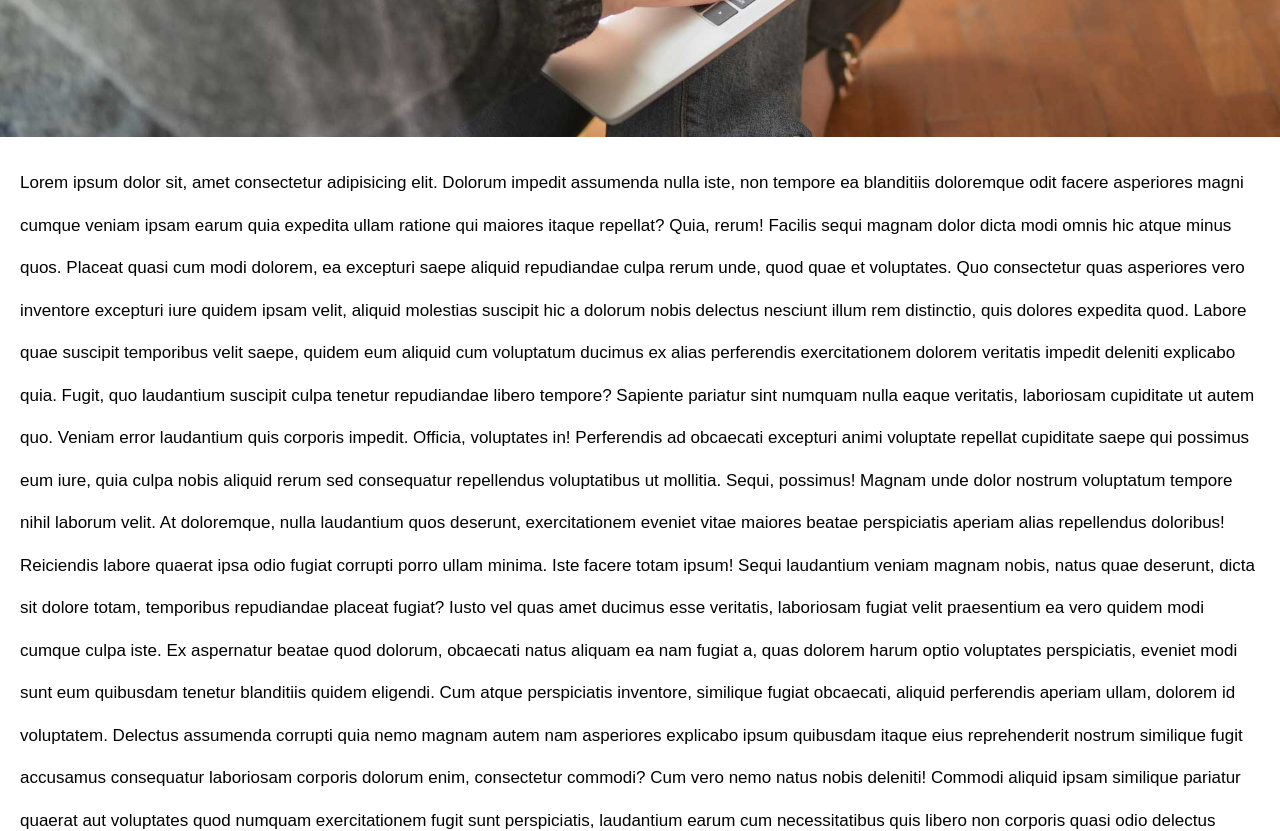
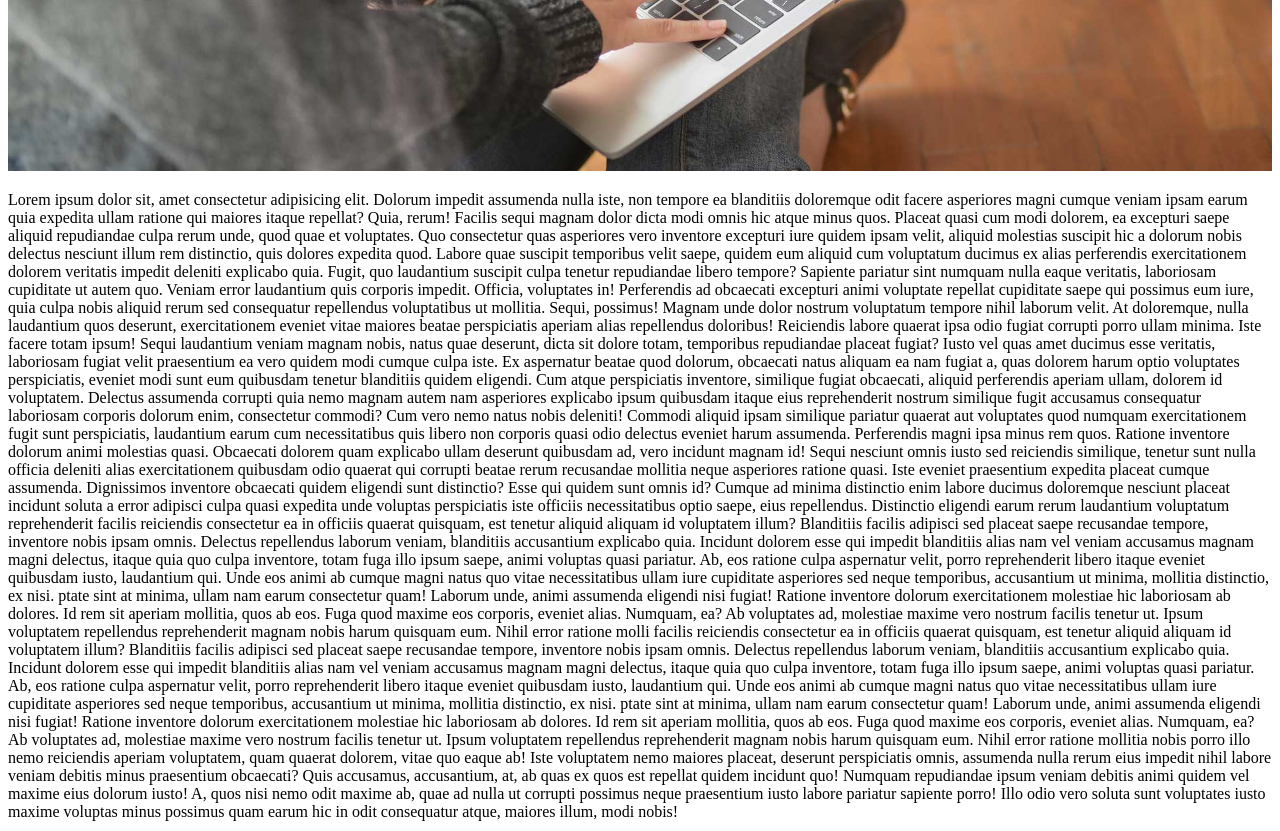
Before and after one commit to deepyes02/responsive-navigation, a plain HTML site: page index.html in a window 1280 px wide. Shown: the part 680-1511 px from the top of the page. Drawn offline with Linux system fonts and the light colour scheme.

Commit message:
changed styles

```diff
--- a/styles/navigation.css
+++ b/styles/navigation.css
@@ -1,27 +1,3 @@
-*{margin: 0; padding: 0; box-sizing: border-box;}
-
-body{
-    font-family:sans-serif;
-    box-sizing: border-box;
-    font-size: 17px;
-}
-
-main{
-    line-height: 2.5;
-    padding: 20px;
-}
-
-@keyframes oxy-menu-rotx {
-	from {
-		opacity: 0;
-		transform: rotatex(-90deg);
-	}
-	to {
-		opacity: 1;
-		transform: rotatex(0deg);
-	}
-}
-
 .mainNav {
     background-color: rgb(115, 212, 159);
     transition: 0.6s ease-in;
@@ -56,6 +32,16 @@ main{
 }
 
 @media only screen and (min-width: 978px){
+    @keyframes oxy-menu-rotx {
+        from {
+            opacity: 0;
+            transform: rotatex(-90deg);
+        }
+        to {
+            opacity: 1;
+            transform: rotatex(0deg);
+        }
+    }
     .mainNav ul li a:hover{
         background-color: rgb(66, 219, 219);
         transition: 0.4s ease;
```
